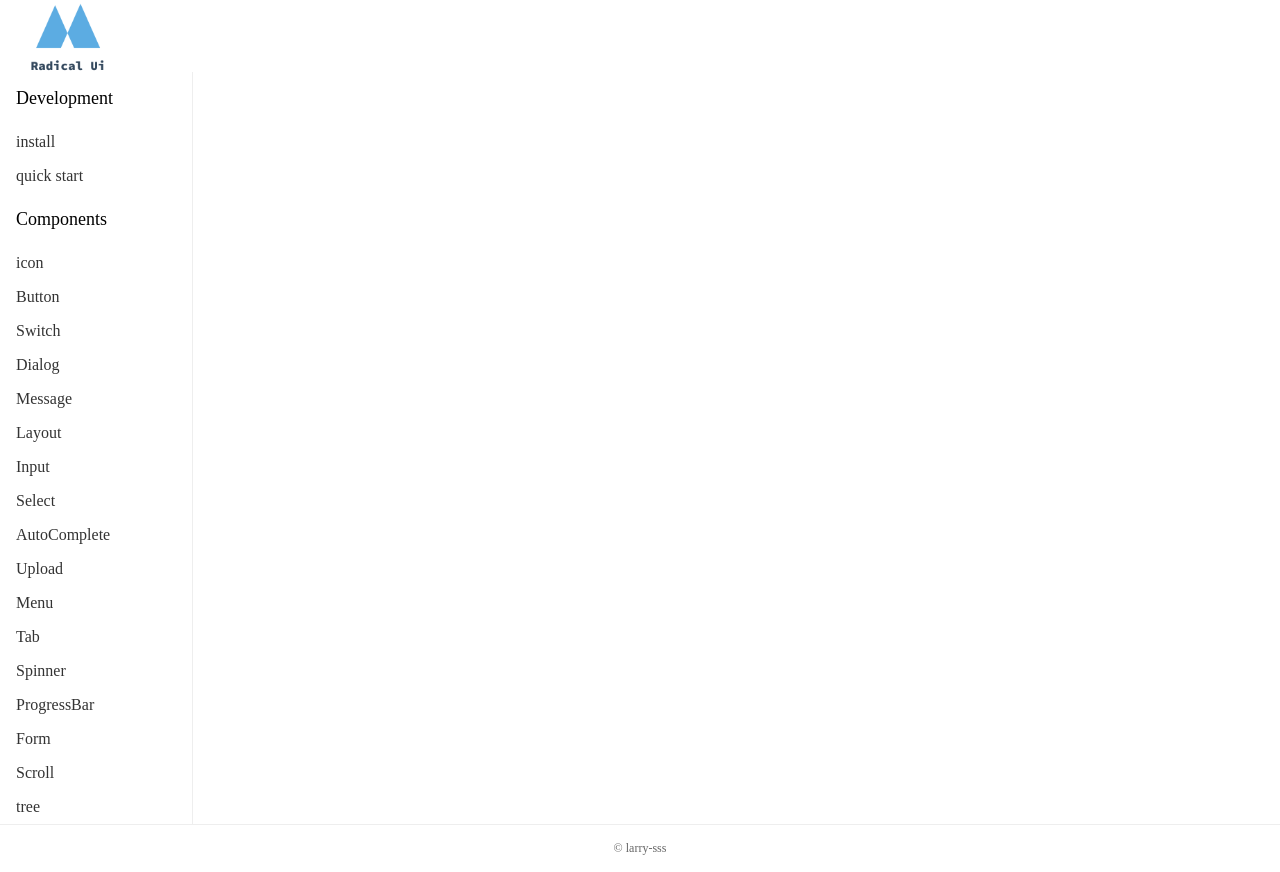
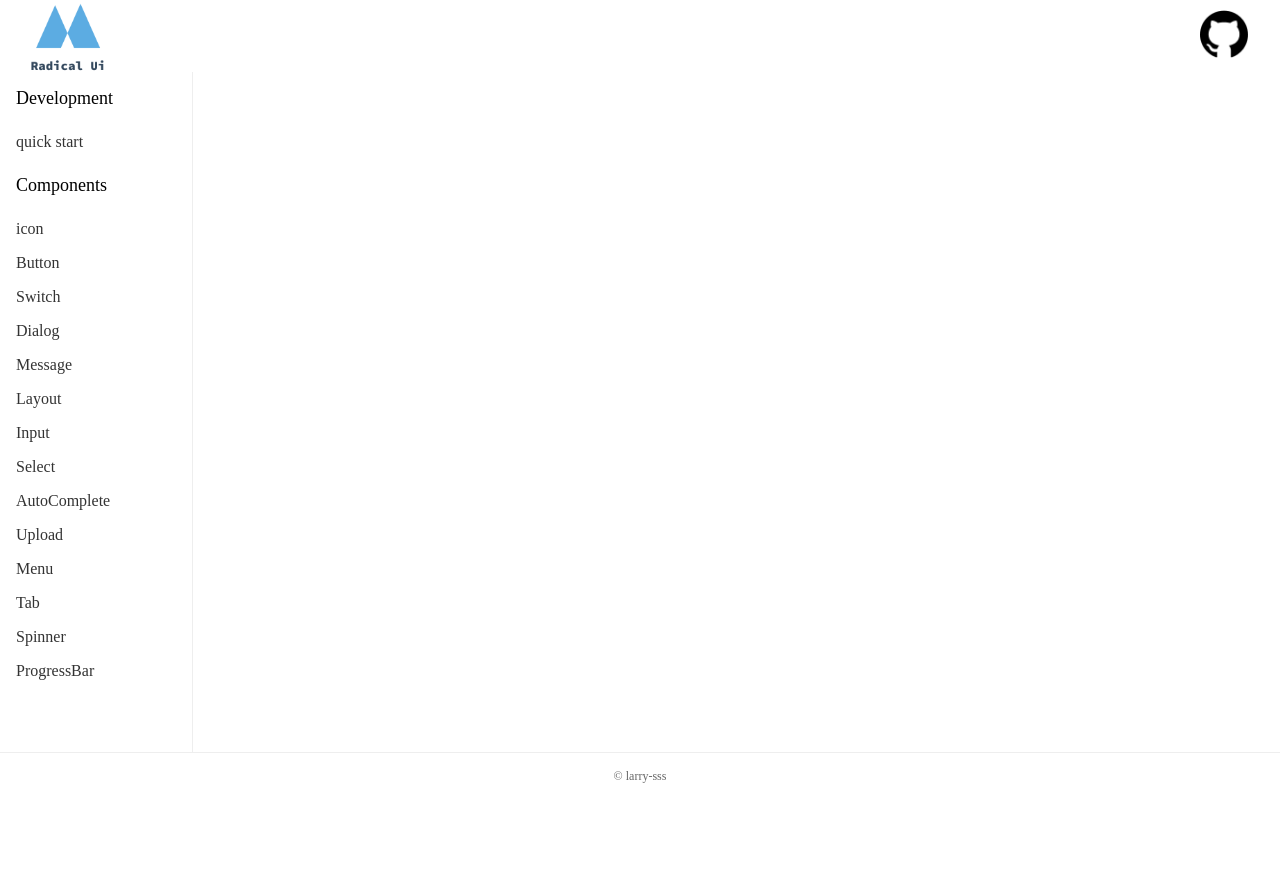
Before and after one commit to LarryZhaoSSS/radical-ui, a React app: page / in a window 1280 px wide. After the commit the page ends 800 px from the top, so only its background shows below. Built offline with nearby package versions, Linux system fonts and the light colour scheme.

Commit message:
example styles

```diff
--- a/example.html
+++ b/example.html
@@ -3,7 +3,7 @@
 <head>
   <meta charset="utf-8"/>
   <meta name="viewport" content="width=device-width, initial-scale=1.0">
-  <title><%= htmlWebpackPlugin.options.title %></title>
+  <title>radical-ui</title>
 </head>
 <body>
 <div id="root"></div>
--- a/example.scss
+++ b/example.scss
@@ -33,13 +33,25 @@ $main-color: #2196f3;
 $border-color: #eee;
 .site-page {
   min-height: 100vh;
-  .logo {
+  .header-wrapper {
+    .logo {
+      display: flex;
+      align-items: center;
+      max-width: 12em;
+      margin-left:1em;
+      height:72px;
+    }
     display: flex;
     align-items: center;
-    max-width: 12em;
-    margin-left:1em;
-    height:72px;
+    > .space {
+      flex:1;
+    }
+    > .header-right {
+      margin-right:2em;
+      cursor: pointer;
+    }
   }
+
 }
 
 .site-aside {
--- a/example.tsx
+++ b/example.tsx
@@ -28,21 +28,27 @@ import { ProgressExample } from './lib/ProgressBar/progress.example';
 import { MessageExample } from './lib/Message/MessageExample';
 // @ts-ignore
 import logo from './logo.png'
+// @ts-ignore
+import githubIcon from './github.png'
+import { InstallPage } from './lib/intall/Install';
 require('!!raw-loader!./lib/icon/icon.example.tsx');
 ReactDOM.render(
   <Router>
     <Layout className="site-page">
-      <Header>
+      <Header className="header-wrapper">
         <div className="logo">
           <img width="104" height="104"  src={logo} />
+        </div>
+        <div className="space"></div>
+        <div className="header-right">
+          <a href="https://github.com/LarryKameZhao/radical-ui" target="_blank"> <img width="48" height="48"  src={githubIcon} /></a>
         </div>
       </Header>
       <Layout>
         <Aside className="site-aside">
           <h2>Development</h2>
           <ul>
-            <li><a href="">install</a></li>
-            <li><a href="">quick start</a></li>
+            <li><Link to="/install"> quick start </Link></li>
           </ul>
           <h2>Components</h2>
           <ul>
@@ -88,7 +94,7 @@ ReactDOM.render(
             <li>
               <Link to="/progress">ProgressBar</Link>
             </li>
-            <li>
+            {/* <li>
               <Link to="/form">Form</Link>
             </li>
             <li>
@@ -96,7 +102,7 @@ ReactDOM.render(
             </li>
             <li>
               <Link to="/tree">tree</Link>
-            </li>
+            </li> */}
           </ul>
         </Aside>
         <Content className="site-main">
@@ -118,6 +124,7 @@ ReactDOM.render(
           <Route path="/upload" component={UploadExample} />
           <Route path="/progress" component={ProgressExample} />
           <Route path="/message" component={MessageExample} />
+          <Route path="/install" component={InstallPage} />
         </Content>
       </Layout>
       <Footer className="site-footer">&copy; larry-sss</Footer>
--- /dev/null
+++ b/lib/intall/Install.tsx
@@ -0,0 +1,26 @@
+import { ContentWrapper, Description, MainTitle, SubTitle } from '../helpers/CommonElements'
+import React from 'react'
+import Demo from '../../demo';
+const installCode = `
+npm i radical-ui -S
+
+yarn add radical-ui
+`
+const importCode = `
+import { Button } from 'radical-ui/Button;
+
+import { Message } from 'radical-ui/Message;
+
+`
+export const InstallPage = ()=>{
+  return <ContentWrapper>
+    <MainTitle>Setup</MainTitle>
+    <Description>radical-ui is a rich set of PrimeFaces components for React.</Description>
+    <SubTitle>Download</SubTitle>
+    <Description>radical-ui is available at npm, if you have an existing application run the following commands to download radical-ui to your project.</Description>
+    <Demo code={installCode}></Demo>
+    <SubTitle>import</SubTitle>
+    <Description>Path of each component is available at the "import" section of a component documentation.</Description>
+    <Demo code={importCode}></Demo>
+  </ContentWrapper>
+}
```
Also changed, not shown: github.png (added).
